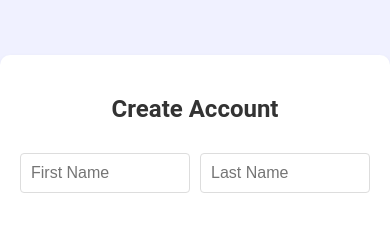
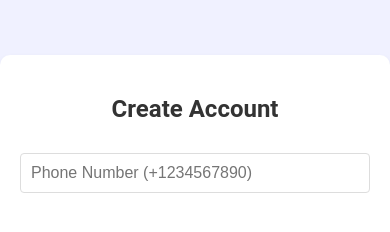
Before and after one commit to makskhv21/TodoList-app, a React (Create React App) app in the folder frontend/: page /signup in a window 390 px wide. Shown: the top 232 px of the page. Built offline with nearby package versions, Linux system fonts and the light colour scheme; no server answers.

Commit message:
fix: Replace firstName with lastName and add phoneNumber field

```diff
--- a/frontend/src/pages/SignUp.js
+++ b/frontend/src/pages/SignUp.js
@@ -8,8 +8,7 @@ import iconEyeClose from './img/iconEyeClose.png';
 
 const SignUp = () => {
   const [formData, setFormData] = useState({
-        firstName: '',
-        lastName: '',
+    phone: '',
     username: '',
     email: '',
     password: '',
@@ -37,13 +36,21 @@ const SignUp = () => {
       return;
     }
 
+    // Перевірка на коректний формат телефону
+    const phoneRegex = /^\+?[1-9]\d{1,14}$/; // Формат, що дозволяє перевіряти всі міжнародні телефонні номери
+
+    if (!phoneRegex.test(formData.phone)) {
+      alert('Invalid phone number format! Please enter a valid phone number with country code.');
+      setLoading(false);
+      return;
+    }
+
     try {
       await createUserWithEmailAndPassword(auth, formData.email, formData.password);
       alert('Account created successfully!');
 
       setFormData({
-              firstName: '',
-              lastName: '',
+        phone: '',
         username: '',
         email: '',
         password: '',
@@ -73,18 +80,11 @@ const SignUp = () => {
           <div className="input-group">
             <input
               type="text"
-              name="firstName"
-              value={formData.firstName}
+              name="phone"
+              value={formData.phone}
               onChange={handleInputChange}
-              placeholder="First Name"
-              required
-            />
-            <input
-              type="text"
-              name="lastName"
-              value={formData.lastName}
-              onChange={handleInputChange}
-              placeholder="Last Name"
+              placeholder="Phone Number (+1234567890)"
+              style={{ width: '95%' }}
               required
             />
           </div>
@@ -107,7 +107,7 @@ const SignUp = () => {
               value={formData.email}
               onChange={handleInputChange}
               placeholder="Email"
-              style={{ width: '95%'}}
+              style={{ width: '95%' }}
               required
             />
           </div>
@@ -119,7 +119,7 @@ const SignUp = () => {
               value={formData.password}
               onChange={handleInputChange}
               placeholder="Password"
-              style={{ width: '95%'}}
+              style={{ width: '95%' }}
               required
             />
             <span className="password-toggle" onClick={togglePasswordVisibility}>
@@ -138,7 +138,7 @@ const SignUp = () => {
               value={formData.confirmPassword}
               onChange={handleInputChange}
               placeholder="Confirm Password"
-              style={{ width: '95%'}}
+              style={{ width: '95%' }}
               required
             />
             <span className="password-toggle" onClick={toggleConfirmPasswordVisibility}>
```
Lines whose indentation alone changed are shown as unchanged.
